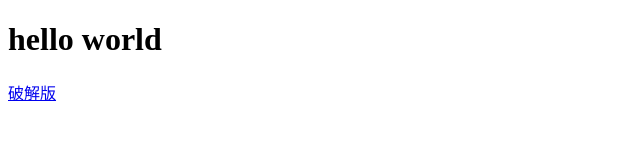
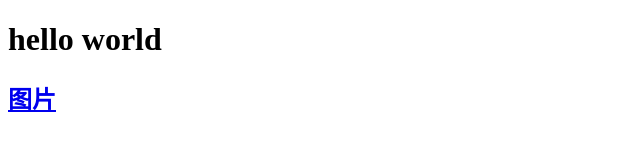
Before and after one commit to Hostbug/h1, a plain HTML site: page index.html in a window 1280 px wide. Shown: the full height of the page, 0-640 px from the left. Drawn offline with Linux system fonts and the light colour scheme.

Commit message:
Update index.html

```diff
--- a/index.html
+++ b/index.html
@@ -9,7 +9,9 @@
 
 <body>
   <h1>hello world</h1>
-  <a href="pjb.pdf" download="破解版">破解版</a>
+  <h2>
+    <a href="./a.jpg" download="image01" >图片</a>
+  </h2>
 </body>
 
 
```
